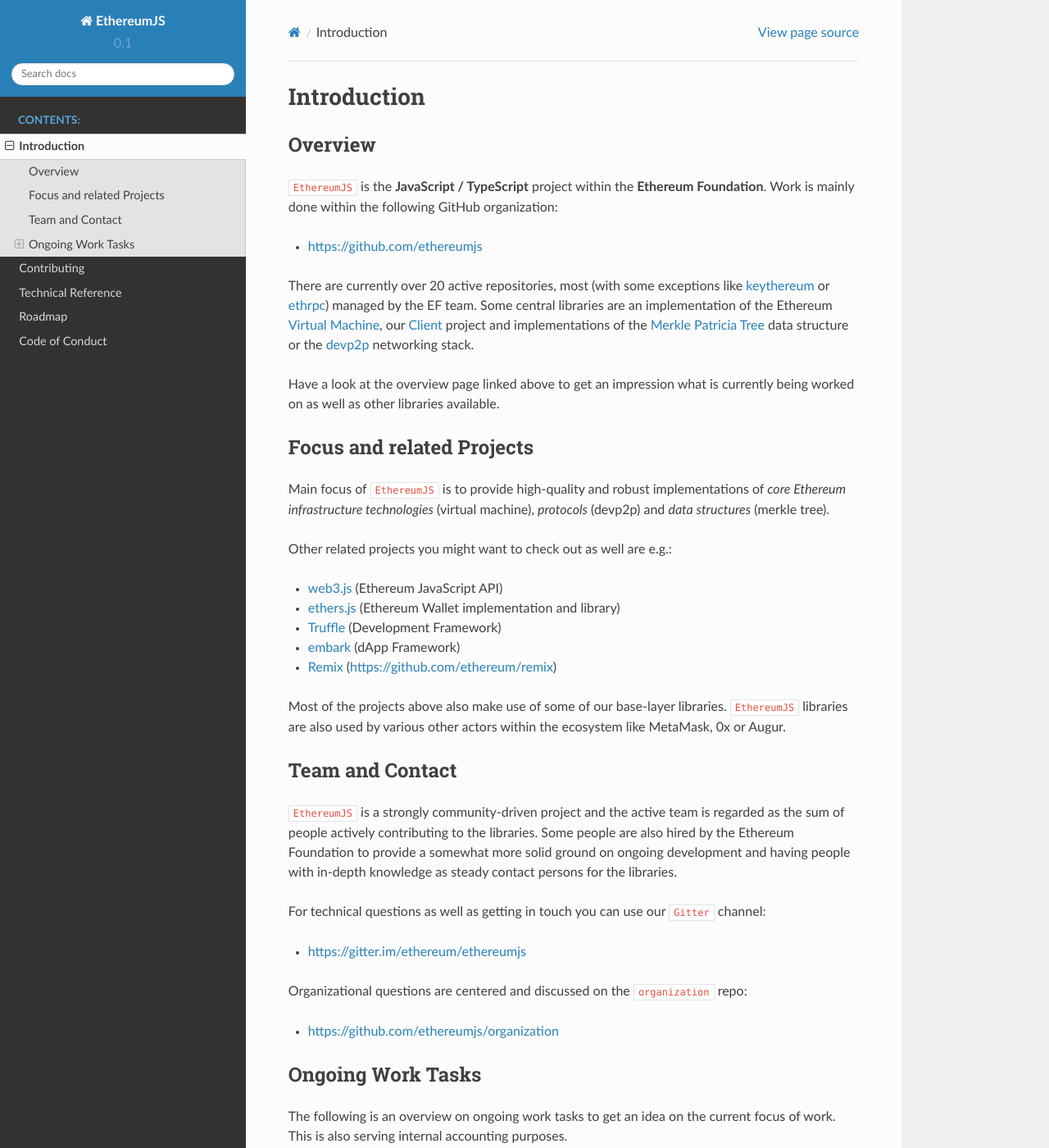
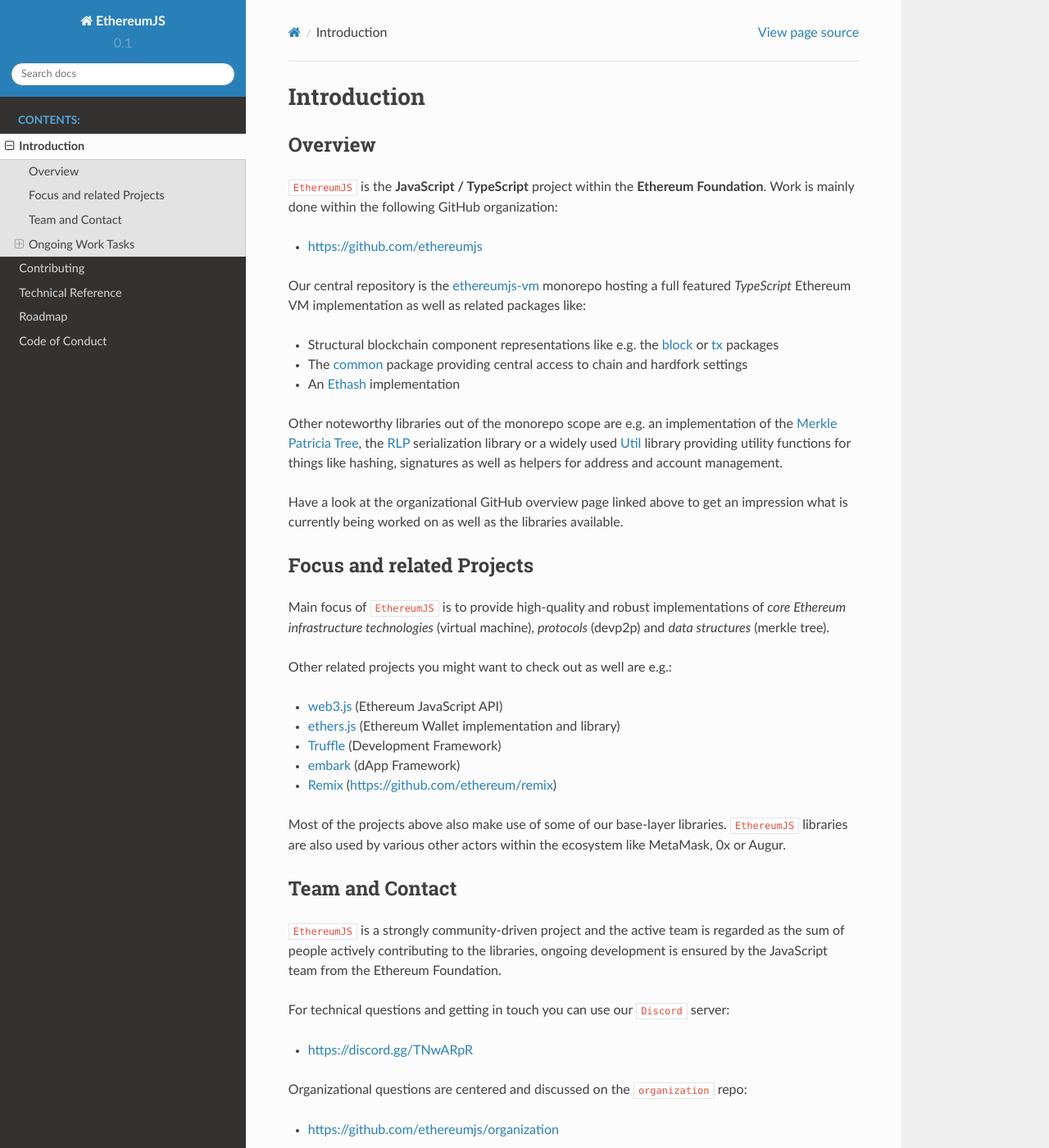
Before and after one commit to ethereumjs/organization, a Sphinx documentation site: the page built from docs/introduction.rst, in a window 1280 px wide and 1400 px high. Shown: the whole window at 82% size. Built offline with Sphinx 7.4.7 and the Read the Docs theme 2.0.0, drawn with Linux system fonts in a browser that asks for light colours; some of the changed text lies outside the part shown.

Commit message:
Updated introduction section to reflect latest repository, work and team structure

```diff
--- a/docs/introduction.rst
+++ b/docs/introduction.rst
@@ -10,18 +10,26 @@
 
 - https://github.com/ethereumjs
 
-There are currently over 20 active repositories, most (with some exceptions like
-`keythereum <https://github.com/ethereumjs/keythereum>`_ or
-`ethrpc <https://github.com/ethereumjs/ethrpc>`_) managed by the EF team.
-Some central libraries are an implementation of the Ethereum
-`Virtual Machine <https://github.com/ethereumjs/ethereumjs-vm>`_, our
-`Client <https://github.com/ethereumjs/ethereumjs-client>`_ project and
-implementations of the `Merkle Patricia Tree <https://github.com/ethereumjs/merkle-patricia-tree>`_
-data structure or the `devp2p <https://github.com/ethereumjs/ethereumjs-devp2p>`_
-networking stack.
+Our central repository is the `ethereumjs-vm <https://github.com/ethereumjs/ethereumjs-vm>`_
+monorepo hosting a full featured `TypeScript` Ethereum VM implementation as well as
+related packages like:
 
-Have a look at the overview page linked above to get an impression what
-is currently being worked on as well as other libraries available.
+- Structural blockchain component representations like e.g. the
+  `block <https://github.com/ethereumjs/ethereumjs-vm/tree/master/packages/block>`_ or
+  `tx <https://github.com/ethereumjs/ethereumjs-vm/tree/master/packages/tx>`_ packages
+- The `common <https://github.com/ethereumjs/ethereumjs-vm/tree/master/packages/common>`_
+  package providing central access to chain and hardfork settings
+- An `Ethash <https://github.com/ethereumjs/ethereumjs-vm/tree/master/packages/ethash>`_
+  implementation
+
+Other noteworthy libraries out of the monorepo scope are e.g. an
+implementation of the `Merkle Patricia Tree <https://github.com/ethereumjs/merkle-patricia-tree>`_,
+the `RLP <https://github.com/ethereumjs/rlp>`_ serialization library or a widely used
+`Util <https://github.com/ethereumjs/ethereumjs-util>`_ library providing utility functions for
+things like hashing, signatures as well as helpers for address and account management.
+
+Have a look at the organizational GitHub overview page linked above to get an impression what
+is currently being worked on as well as the libraries available.
 
 Focus and related Projects
 ==========================
@@ -49,14 +57,13 @@
 
 ``EthereumJS`` is a strongly community-driven project and the active team is
 regarded as the sum of people actively contributing to the
-libraries. Some people are also hired by the Ethereum Foundation to
-provide a somewhat more solid ground on ongoing development and having people
-with in-depth knowledge as steady contact persons for the libraries.
+libraries, ongoing development is ensured by the JavaScript team from the
+Ethereum Foundation.
 
-For technical questions as well as getting in touch you can use our ``Gitter``
-channel:
+For technical questions and getting in touch you can use our ``Discord``
+server:
 
-- https://gitter.im/ethereum/ethereumjs
+- https://discord.gg/TNwARpR
 
 Organizational questions are centered and discussed on the ``organization`` repo:
 
@@ -93,23 +100,19 @@
 --------------------------
 
 ``EthereumJS`` libraries provide robust and solid implementations surving the
-dedicated purposes, but code and API on many libraries lacks a bit behind
-regarding modern, well-to-read and easy to use JavaScript features.
+dedicated purposes. Along there is an ongoing effort to integrate new
+`Javascript` respetively `TypeScript` language feature and adopt to new coding
+practices to provide the community with secure and easy-to-develop upon libraries
+and APIs.
 
-There is an ongoing effort to modernize the libraries, this nevertheless takes
-time to not introduce new bugs or break existing APIs.
-
-Currently there is a focus on (you are very much invited to help :-)):
+Some things done lately in this regard:
 
 - Using ``ES6`` classes for structuring library components
 - JavaScript ``Promise`` based interfaces (in contrast to ``callback`` logic)
+- `TypeScript` transition of all major libraries
 - Updating on security improving language features (block-scoped variables,...)
 - Improving on code readability (destructuring of objects,...)
 
-.. note::
-   Complementary to this work is the task of establishing a robust transpilation
-   process with tools like ``babel`` and others to make sure that our libraries
-   are usable in environments where modern JS language features are not yet available
 
 W3 - Bug Fixes and Maintenance
 ------------------------------
```
